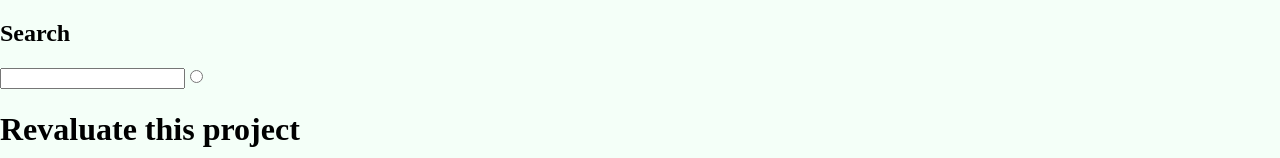
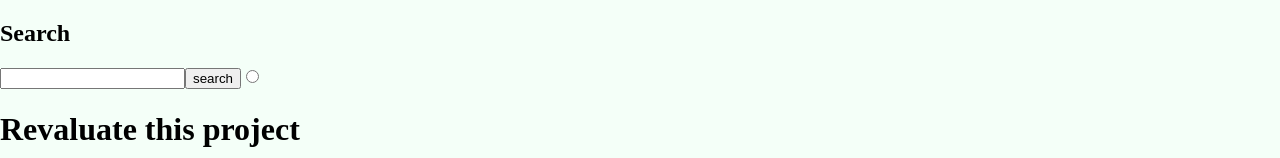
Before and after one commit to RicoMedi/fun-clips, a React (Create React App) app: page / in a window 1280 px wide. Shown: the part 180-338 px from the top of the page. Built offline with nearby package versions, Linux system fonts and the light colour scheme; a web font is replaced by a local one.

Commit message:
update ui

```diff
--- a/src/home/HomePage.js
+++ b/src/home/HomePage.js
@@ -7,7 +7,7 @@ export const HomePage = () => {
       <h2> Search</h2>
       <input type="text"></input>
 
-
+    <button>search</button>
     <input type="radio"></input>
     <h1>
       Revaluate this project
```
